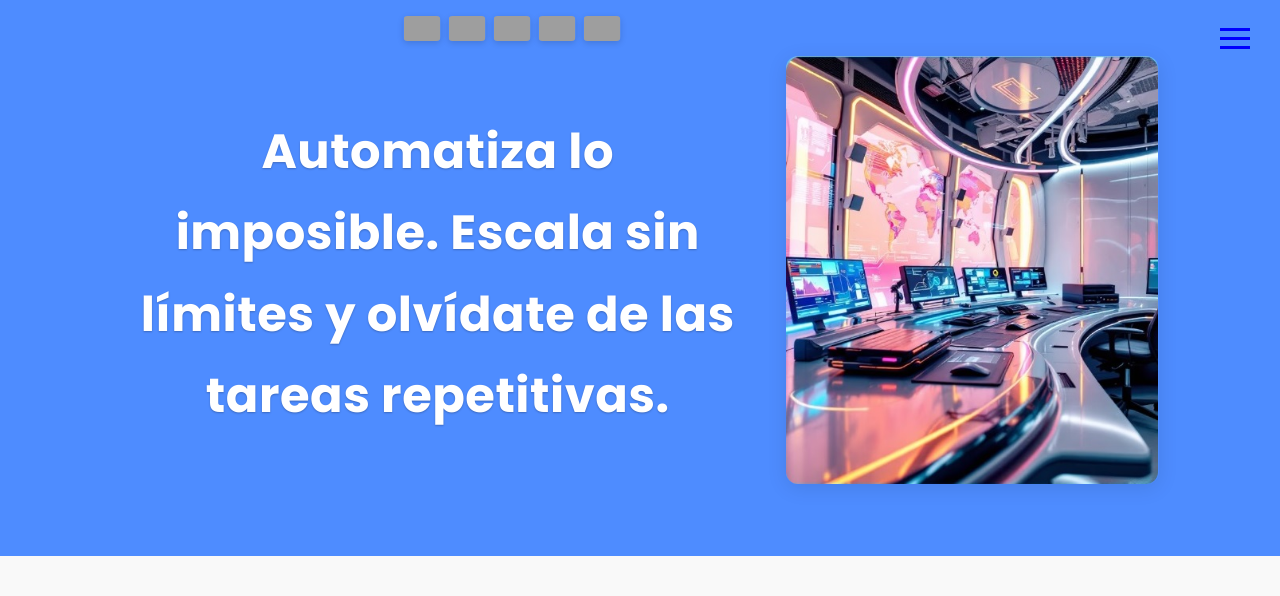
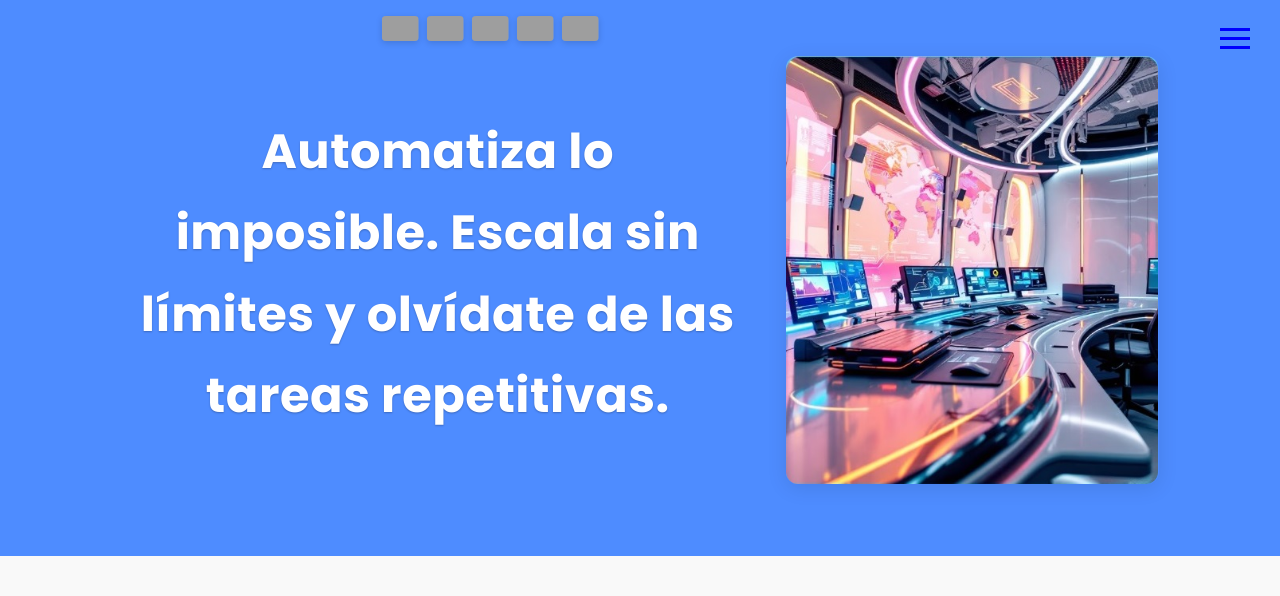
Before and after one commit to n8nworkflowautomation/n8n, a plain HTML site: page index.html in a window 1280 px wide. Shown: the top 596 px of the page. Drawn offline with nearby package versions, Linux system fonts and the light colour scheme; grey boxes are pictures that could not be loaded.

```diff
--- a/style.css
+++ b/style.css
@@ -33,13 +33,17 @@
 }
 /* Estos estilos son solo para los botones de internacionalizacion */
 .language-switcher {
-  position: absolute;      /* o fixed si quieres que siempre esté visible */
-  top: 1rem;
-  left: 40%;               /* posiciona el centro del bloque */
-  transform: translateX(-50%); /* compensa para que esté centrado */
-  display: flex;
+  position: absolute;
+  /*ofixedsiquieresquesiempreestévisible*/top: 1rem;
+  left: 40%;
+  /*posicionaelcentrodelbloque*/transform: translateX(-60%);
+  /*compensaparaqueestécentrado*/display: flex;
   gap: 0.5rem;
   z-index: 1000;
+  -webkit-transform: translateX(-60%);
+  -moz-transform: translateX(-60%);
+  -ms-transform: translateX(-60%);
+  -o-transform: translateX(-60%);
 }
 
 .flag-button img {
```
